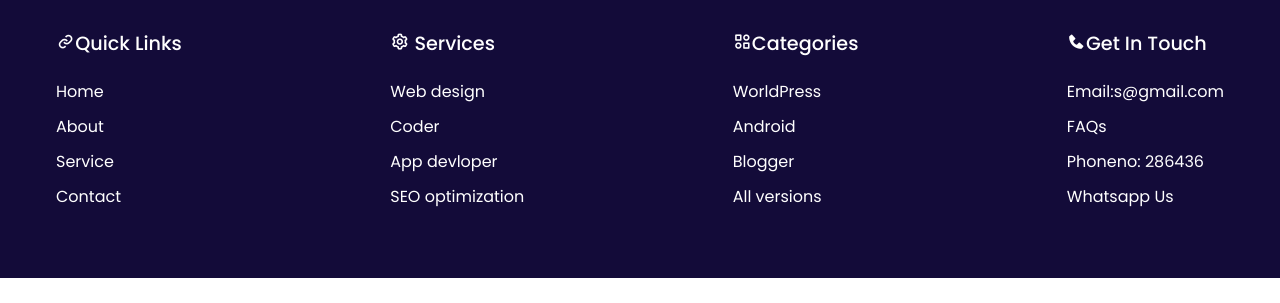
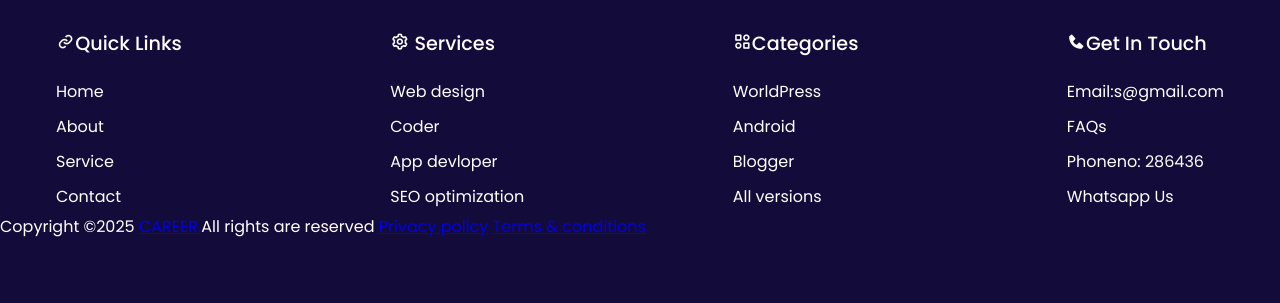
Before and after one commit to subhrajyoti11/webwiz-project, a plain HTML site: page browsejob.html in a window 1280 px wide. Shown: the part 1515-1818 px from the top of the page. Before the commit the page ends 1793 px from the top, so only its background shows below. Drawn offline with nearby package versions, Linux system fonts and the light colour scheme; files whose address does not match are found by name.

Commit message:
browsejob.html

```diff
--- a/browsejob.html
+++ b/browsejob.html
@@ -103,6 +103,16 @@
 
       </div>
     </div>
+        <div class="bottom-details">
+      <div class="bottom_text">
+        <span class="copyright_text">Copyright &#169;2025 <a href="#">CAREER.</a>All rights are reserved</span>
+        <span class="policy_terms">
+          <a href="#">Privacy policy</a>
+          <a href="#">Terms & conditions</a>
+        </span>
+      </div>
+
+    </div>
   </footer>
 
   <script src="browsejobs-list.js"></script>
```
